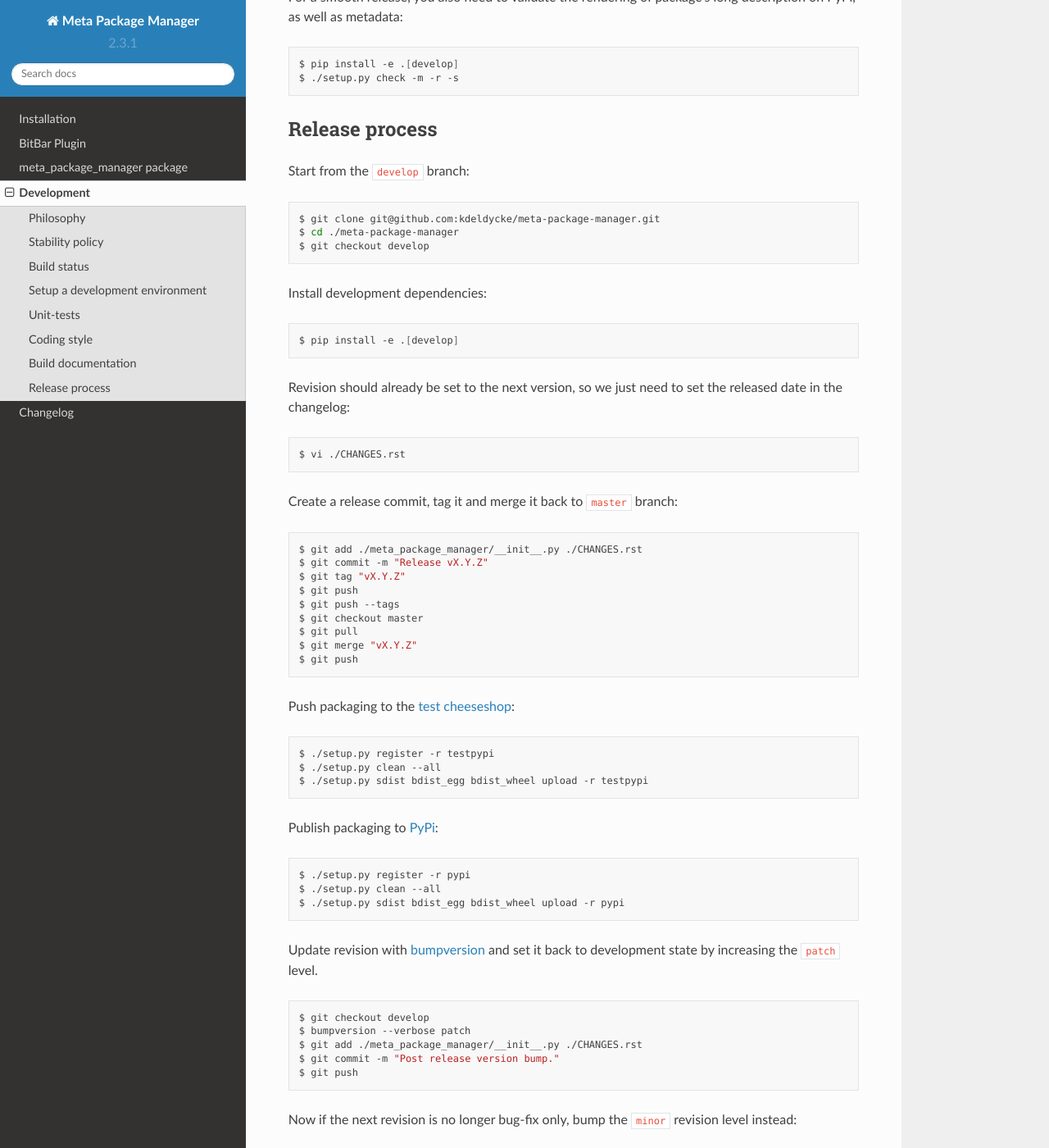
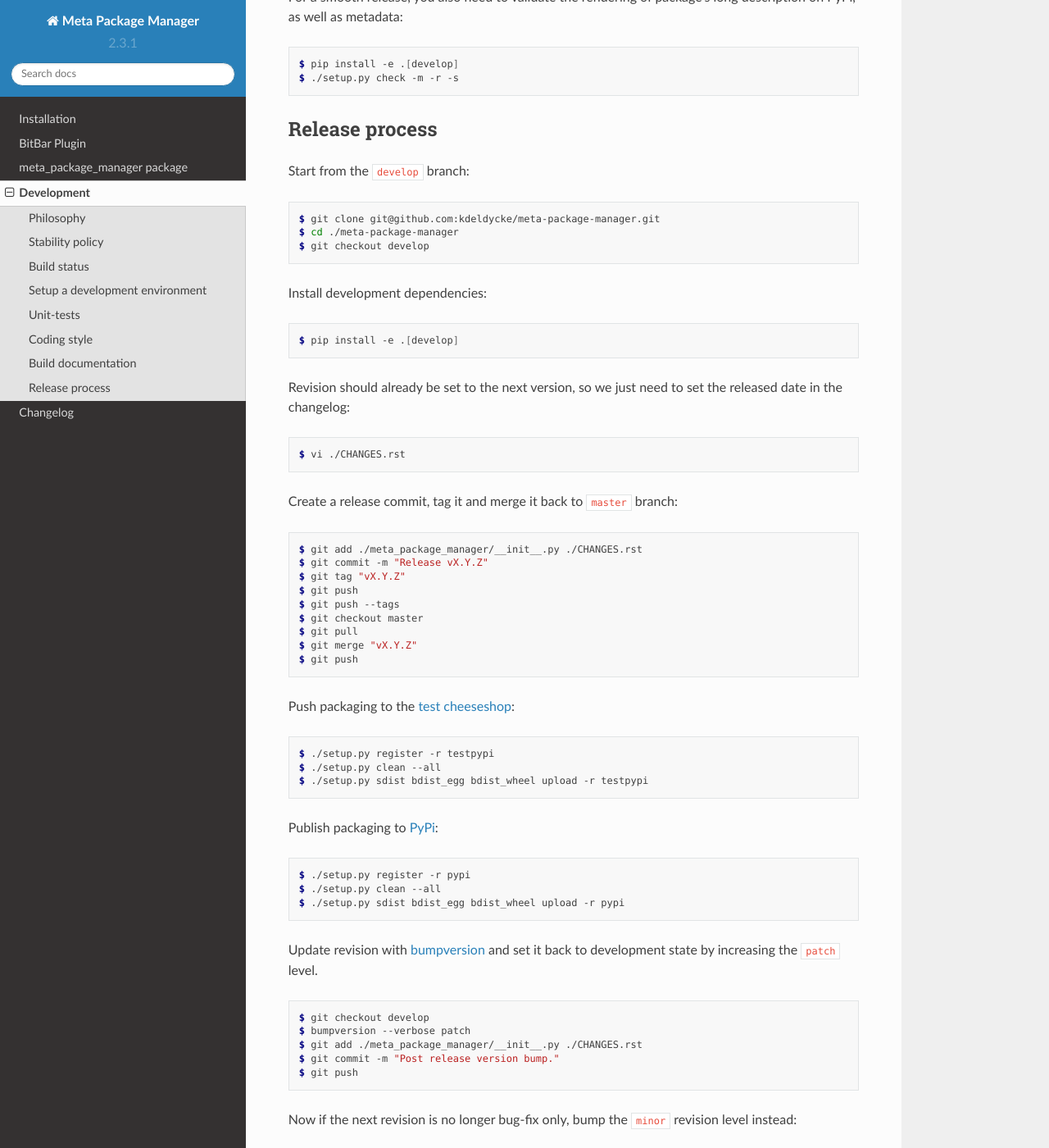
Before and after one commit to kdeldycke/meta-package-manager, a Sphinx documentation site: the page built from docs/development.rst, in a window 1280 px wide and 1400 px high, scrolled down 2072 px. Shown: the whole window at 82% size. Built offline with Sphinx 7.4.7 and the Read the Docs theme 2.0.0, drawn with Linux system fonts in a browser that asks for light colours; pages that are not in the unit, such as notebooks, are missing from menus; some of the changed text lies outside the part shown.

Commit message:
Use proper lexer.

```diff
--- a/README.rst
+++ b/README.rst
@@ -107,7 +107,7 @@ Examples of the package's ``mpm`` CLI.
 
 List global options and commands:
 
-.. code-block:: bash
+.. code-block:: shell-session
 
     $ mpm
     Usage: mpm [OPTIONS] COMMAND [ARGS]...
@@ -134,7 +134,7 @@ List global options and commands:
 
 List all supported package managers and their status on current system:
 
-.. code-block:: bash
+.. code-block:: shell-session
 
     $ mpm managers
     ╒═══════════════════╤══════╤═════════════╤════════════════════════╤══════════════╤═════════════╕
--- a/docs/development.rst
+++ b/docs/development.rst
@@ -92,7 +92,7 @@ Setup a development environment
 
 Check out latest development branch:
 
-.. code-block:: bash
+.. code-block:: shell-session
 
     $ git clone git@github.com:kdeldycke/meta-package-manager.git
     $ cd ./meta-package-manager
@@ -100,7 +100,7 @@ Check out latest development branch:
 
 Install package in editable mode with all development dependencies:
 
-.. code-block:: bash
+.. code-block:: shell-session
 
     $ pip install -e .[develop]
 
@@ -112,7 +112,7 @@ Unit-tests
 
 Install test dependencies and run unit-tests:
 
-.. code-block:: bash
+.. code-block:: shell-session
 
     $ pip install -e .[tests]
     $ nosetests
@@ -124,7 +124,7 @@ Coding style
 Run `isort <https://github.com/timothycrosley/isort>`_ utility to sort Python
 imports:
 
-.. code-block:: bash
+.. code-block:: shell-session
 
     $ pip install -e .[develop]
     $ isort --apply
@@ -132,7 +132,7 @@ imports:
 Then run `pycodestyle <https://pycodestyle.readthedocs.io>`_ and `Pylint
 <https://docs.pylint.org>`_ code style checks:
 
-.. code-block:: bash
+.. code-block:: shell-session
 
     $ pip install -e .[tests]
     $ pycodestyle meta_package_manager
@@ -145,7 +145,7 @@ Build documentation
 The documentation you're currently reading can be built locally with `Sphinx
 <https://www.sphinx-doc.org>`_:
 
-.. code-block:: bash
+.. code-block:: shell-session
 
     $ pip install -e .[docs]
     $ sphinx-apidoc -f -o ./docs .
@@ -154,7 +154,7 @@ The documentation you're currently reading can be built locally with `Sphinx
 For a smooth release, you also need to validate the rendering of package's long
 description on PyPi, as well as metadata:
 
-.. code-block:: bash
+.. code-block:: shell-session
 
     $ pip install -e .[develop]
     $ ./setup.py check -m -r -s
@@ -165,7 +165,7 @@ Release process
 
 Start from the ``develop`` branch:
 
-.. code-block:: bash
+.. code-block:: shell-session
 
     $ git clone git@github.com:kdeldycke/meta-package-manager.git
     $ cd ./meta-package-manager
@@ -173,20 +173,20 @@ Start from the ``develop`` branch:
 
 Install development dependencies:
 
-.. code-block:: bash
+.. code-block:: shell-session
 
     $ pip install -e .[develop]
 
 Revision should already be set to the next version, so we just need to set the
 released date in the changelog:
 
-.. code-block:: bash
+.. code-block:: shell-session
 
     $ vi ./CHANGES.rst
 
 Create a release commit, tag it and merge it back to ``master`` branch:
 
-.. code-block:: bash
+.. code-block:: shell-session
 
     $ git add ./meta_package_manager/__init__.py ./CHANGES.rst
     $ git commit -m "Release vX.Y.Z"
@@ -201,7 +201,7 @@ Create a release commit, tag it and merge it back to ``master`` branch:
 Push packaging to the `test cheeseshop
 <https://wiki.python.org/moin/TestPyPI>`_:
 
-.. code-block:: bash
+.. code-block:: shell-session
 
     $ ./setup.py register -r testpypi
     $ ./setup.py clean --all
@@ -209,7 +209,7 @@ Push packaging to the `test cheeseshop
 
 Publish packaging to `PyPi <https://pypi.python.org>`_:
 
-.. code-block:: bash
+.. code-block:: shell-session
 
     $ ./setup.py register -r pypi
     $ ./setup.py clean --all
@@ -218,7 +218,7 @@ Publish packaging to `PyPi <https://pypi.python.org>`_:
 Update revision with `bumpversion <https://github.com/peritus/bumpversion>`_
 and set it back to development state by increasing the ``patch`` level.
 
-.. code-block:: bash
+.. code-block:: shell-session
 
     $ git checkout develop
     $ bumpversion --verbose patch
@@ -229,7 +229,7 @@ and set it back to development state by increasing the ``patch`` level.
 Now if the next revision is no longer bug-fix only, bump the ``minor``
 revision level instead:
 
-.. code-block:: bash
+.. code-block:: shell-session
 
     $ bumpversion --verbose minor
     $ git add ./meta_package_manager/__init__.py ./CHANGES.rst
```
Also changed, not shown: docs/bitbar.rst (+5 -5 lines).
